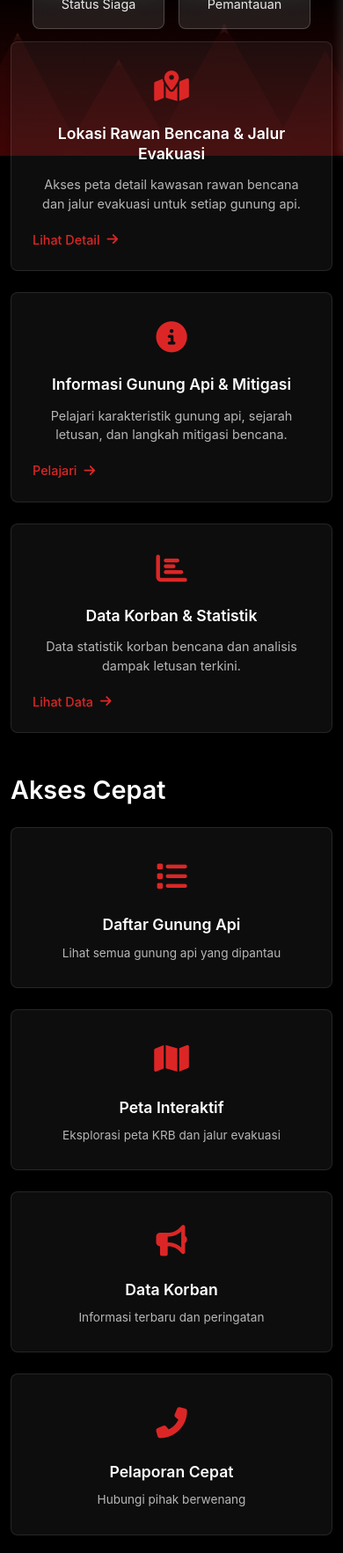
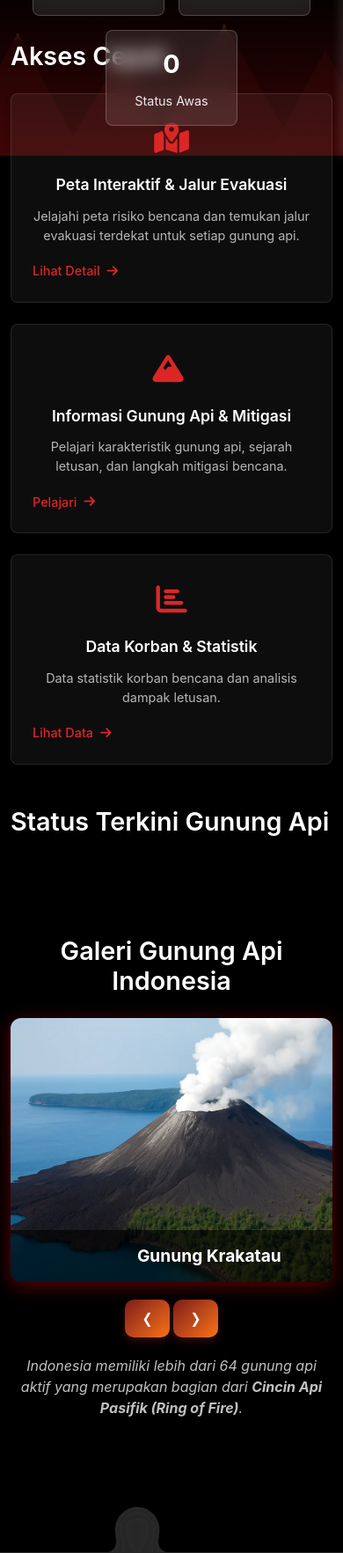
Before and after one commit to dndraamy/Website-Gunung-Meletus, a PHP site: page / in a window 390 px wide. Shown: the part 667-2432 px from the top of the page at 88% size. Run offline with PHP 8.4, Linux system fonts and the light colour scheme; data comes from the database, SQL or seed files in the repository; data that the repository does not hold is empty; some libraries are stand-ins or nearby versions.

Commit message:
update index (bismillah fix)

```diff
--- a/index.php
+++ b/index.php
@@ -1,29 +1,94 @@
 <?php
 include 'koneksi.php';
-$query = $conn->query("SELECT isi_pesan FROM peringatan ORDER BY id DESC LIMIT 1");
-$row = $query->fetch_assoc();
-$pesan = $row ? $row['isi_pesan'] : 'Belum ada peringatan saat ini.';
+
+$pesan_default = 'Sistem memuat data Status Gunung Api. Selalu waspada dan ikuti arahan resmi.';
+
+if ($conn) {
+    try {
+        $query_peringatan = $conn->query("SELECT isi_pesan FROM peringatan ORDER BY id DESC LIMIT 1");
+        if ($query_peringatan && $row = $query_peringatan->fetch_assoc()) {
+            $pesan_default = htmlspecialchars($row['isi_pesan']);
+        }
+    } catch (Exception $e) {
+        error_log("Gagal mengambil data dari tabel peringatan: " . $e->getMessage());
+    }
+}
+
+$gunung_api = [];
+$query_gunung = $conn->query("
+    SELECT id, nama_gunung, lokasi, ketinggian, sejarah, geologi, status, rekomendasi, gambar, tipe_gunung, update_at
+    FROM data_gunung
+    ORDER BY FIELD(status, 'Awas', 'Siaga', 'Waspada', 'Normal'), update_at DESC
+");
+
+if ($query_gunung) {
+    while ($row = $query_gunung->fetch_assoc()) {
+        $gunung_api[] = $row;
+    }
+}
+
+$total_gunung = count($gunung_api);
+$awas_count = 0;
+$siaga_count = 0;
+$waspada_count = 0;
+$normal_count = 0;
+
+$is_awas_active = false;
+$gunung_awas = [];
+
+foreach ($gunung_api as $gunung) {
+    if ($gunung['status'] == 'Awas') {
+        $awas_count++;
+        $is_awas_active = true;
+        $gunung_awas[] = $gunung;
+    } elseif ($gunung['status'] == 'Siaga') {
+        $siaga_count++;
+    } elseif ($gunung['status'] == 'Waspada') {
+        $waspada_count++;
+    } elseif ($gunung['status'] == 'Normal') {
+        $normal_count++;
+    }
+}
+
+if ($awas_count > 0) {
+    $nama_gunung_awas = array_column($gunung_awas, 'nama_gunung');
+
+    $list_gunung = '';
+    $jumlah_awas = count($nama_gunung_awas);
+
+    if ($jumlah_awas === 1) {
+        $list_gunung = $nama_gunung_awas[0];
+    } elseif ($jumlah_awas > 1) {
+        $last_gunung = array_pop($nama_gunung_awas);
+        $list_gunung = implode(', ', $nama_gunung_awas) . ' dan ' . $last_gunung;
+    }
+    $pesan = 'PERINGATAN: ' . $list_gunung . ' dalam Status Awas. Masyarakat dihimbau tidak beraktivitas dalam radius 5 km dari kawah.';
+} else {
+    $pesan = $pesan_default;
+}
 ?>
 
 <!DOCTYPE html>
 <html lang="id">
+
 <head>
     <meta charset="UTF-8">
     <meta name="viewport" content="width=device-width, initial-scale=1.0">
     <title>Sistem Informasi Gunung Api - PVMBG</title>
     <link rel="stylesheet" href="https://cdnjs.cloudflare.com/ajax/libs/font-awesome/6.4.0/css/all.min.css">
     <link rel="stylesheet" href="https://unpkg.com/leaflet@1.7.1/dist/leaflet.css" />
-    <link rel="stylesheet" href="styles_css/index.css" />
+    <link rel="stylesheet" href="styles_css/indexx.css" />
 </head>
+
 <body style="background-color: black;">
 
-    <!-- Alert Banner untuk status penting -->
+    <!-- Alert  -->
     <div class="alert-banner warning">
         <i class="fas fa-exclamation-triangle"></i>
-  <?= htmlspecialchars($pesan) ?>
+        <?= htmlspecialchars($pesan); ?>
     </div>
 
-    <!-- Header -->
+    <!-- Navbar -->
     <header>
         <?php include 'navbar.html' ?>
     </header>
@@ -31,52 +96,55 @@
     <!-- Hero Section -->
     <section class="hero">
         <div class="container">
-            <h2 style="padding-top: 100px;">Pemantauan Aktivitas Gunung Api di Indonesia</h2>
-            <p>Sistem informasi terpadu untuk memantau status terkini gunung api, peta kawasan rawan bencana, dan informasi evakuasi.</p>
-
+            <h2 style="padding-top: 100px;">Portal Pemantauan Gunung Api</h2>
+            <p>Portal yang menyediakan informasi aktivitas gunung api di Indonesia lengkap dengan status, data pemantauan, dan panduan kesiapsiagaan bencana.</p>
             <div class="hero-stats">
                 <div class="stat-box">
-                    <span class="stat-number">160</span>
+                    <span class="stat-number"><?= $total_gunung ?></span>
                     <span class="stat-label">Gunung Api Dipantau</span>
                 </div>
                 <div class="stat-box">
-                    <span class="stat-number">3</span>
-                    <span class="stat-label">Status Awas</span>
+                    <span class="stat-number"><?= $normal_count ?></span>
+                    <span class="stat-label">Status Normal</span>
                 </div>
                 <div class="stat-box">
-                    <span class="stat-number">6</span>
+                    <span class="stat-number"><?= $waspada_count ?></span>
+                    <span class="stat-label">Status Waspada</span>
+                </div>
+                <div class="stat-box">
+                    <span class="stat-number"><?= $siaga_count ?></span>
                     <span class="stat-label">Status Siaga</span>
                 </div>
                 <div class="stat-box">
-                    <span class="stat-number">24/7</span>
-                    <span class="stat-label">Pemantauan</span>
+                    <span class="stat-number"><?= $awas_count ?></span>
+                    <span class="stat-label">Status Awas</span>
                 </div>
             </div>
         </div>
     </section>
 
-    <!-- Main Content -->
+    <!-- Quick Actions -->
     <main class="container main-content">
-        <!-- Features Grid - DIKECILKAN -->
+        <h2 class="section-title">Akses Cepat</h2>
         <section class="features-grid">
             <div class="feature-card">
                 <div class="feature-icon">
                     <i class="fas fa-map-marked-alt"></i>
                 </div>
-                <h3 class="feature-title">Lokasi Rawan Bencana & Jalur Evakuasi</h3>
-                <p class="feature-desc">Akses peta detail kawasan rawan bencana dan jalur evakuasi untuk setiap gunung api.</p>
-                <a href="lokasi_rawan.php" class="feature-link">
+                <h3 class="feature-title">Peta Interaktif & Jalur Evakuasi</h3>
+                <p class="feature-desc">Jelajahi peta risiko bencana dan temukan jalur evakuasi terdekat untuk setiap gunung api.</p>
+                <a href="daftarlokasi.php" class="feature-link">
                     Lihat Detail <i class="fas fa-arrow-right"></i>
                 </a>
             </div>
 
             <div class="feature-card">
                 <div class="feature-icon">
-                    <i class="fas fa-info-circle"></i>
+                    <i class="fas fa-mountain me-2"></i>
                 </div>
                 <h3 class="feature-title">Informasi Gunung Api & Mitigasi</h3>
                 <p class="feature-desc">Pelajari karakteristik gunung api, sejarah letusan, dan langkah mitigasi bencana.</p>
-                <a href="informasi_mitigasi.php" class="feature-link">
+                <a href="info_gunung.php" class="feature-link">
                     Pelajari <i class="fas fa-arrow-right"></i>
                 </a>
             </div>
@@ -86,44 +154,9 @@
                     <i class="fas fa-chart-bar"></i>
                 </div>
                 <h3 class="feature-title">Data Korban & Statistik</h3>
-                <p class="feature-desc">Data statistik korban bencana dan analisis dampak letusan terkini.</p>
-                <a href="data_korban.php" class="feature-link">
+                <p class="feature-desc">Data statistik korban bencana dan analisis dampak letusan.</p>
+                <a href="statistik.php" class="feature-link">
                     Lihat Data <i class="fas fa-arrow-right"></i>
-                </a>
-            </div>
-        </section>
-
-        <!-- Quick Actions -->
-        <section class="quick-actions">
-            <h2 class="section-title">Akses Cepat</h2>
-            <div class="action-cards">
-                <a href="informasi_gunung.php" class="action-card">
-                    <div class="action-icon">
-                        <i class="fas fa-list"></i>
-                    </div>
-                    <div class="action-title">Daftar Gunung Api</div>
-                    <div class="action-desc">Lihat semua gunung api yang dipantau</div>
-                </a>
-                <a href="daftarlokasi.php" class="action-card">
-                    <div class="action-icon">
-                        <i class="fas fa-map"></i>
-                    </div>
-                    <div class="action-title">Peta Interaktif</div>
-                    <div class="action-desc">Eksplorasi peta KRB dan jalur evakuasi</div>
-                </a>
-                <a href="statistik.php" class="action-card">
-                    <div class="action-icon">
-                        <i class="fas fa-bullhorn"></i>
-                    </div>
-                    <div class="action-title">Data Korban</div>
-                    <div class="action-desc">Informasi terbaru dan peringatan</div>
-                </a>
-                <a href="page_kontak.php" class="action-card">
-                    <div class="action-icon">
-                        <i class="fas fa-phone-alt"></i>
-                    </div>
-                    <div class="action-title">Pelaporan Cepat</div>
-                    <div class="action-desc">Hubungi pihak berwenang</div>
                 </a>
             </div>
         </section>
@@ -132,27 +165,21 @@
         <section class="status-section">
             <h2 class="section-title">Status Terkini Gunung Api</h2>
             <div class="status-cards">
-                <?php foreach($gunung_api as $gunung): ?>
-                <div class="status-card <?php echo strtolower($gunung['status']); ?> <?php echo (strpos($gunung['nama'], 'Krakatau') !== false) ? 'highlight' : ''; ?>">
+                <?php foreach ($gunung_awas as $gunung): ?>
+                    <div class="status-card <?php echo strtolower($gunung['status']); ?> <?php echo (strpos($gunung['nama_gunung'], 'Krakatau') !== false) ? 'highlight' : ''; ?>">
                         <div class="status-header">
-                        <h3><?php echo htmlspecialchars($gunung['nama']); ?></h3>
+                            <h3><?php echo htmlspecialchars($gunung['nama_gunung']); ?></h3>
                             <span class="status-level level-<?php echo strtolower($gunung['status']); ?>">
                                 <?php echo $gunung['status']; ?>
                             </span>
                         </div>
-                    <p class="status-update">
-                        <i class="far fa-clock"></i>
-                        Diperbarui: <?php echo date('d F Y, H:i', strtotime($gunung['last_update'])); ?> WIB
-                    </p>
                         <div class="status-details">
                             <p><strong>Lokasi:</strong> <?php echo htmlspecialchars($gunung['lokasi']); ?></p>
                             <p><strong>Ketinggian:</strong> <?php echo number_format($gunung['ketinggian'], 0); ?> mdpl</p>
-                        <p><strong>Koordinat:</strong> <?php echo $gunung['latitude']; ?>, <?php echo $gunung['longitude']; ?></p>
-
-                        <?php if (strpos($gunung['nama'], 'Krakatau') !== false): ?>
+                            <?php if (strpos($gunung['nama_gunung'], 'Krakatau') !== false): ?>
                                 <div class="warning-note">
                                     <strong><i class="fas fa-exclamation-triangle"></i> Peringatan Khusus:</strong>
-                            Aktivitas vulkanik meningkat. Masyarakat dihimbau tidak beraktivitas dalam radius 5 km dari kawah. Waspada potensi tsunami.
+                                    Aktivitas vulkanik meningkat. Masyarakat dihimbau tidak beraktivitas dalam radius 5 km dari kawah.
                                 </div>
                             <?php endif; ?>
                         </div>
@@ -161,111 +188,76 @@
             </div>
         </section>
 
-        <!-- Map Section -->
-        <section class="map-section">
-            <h2 class="section-title">Peta Interaktif Gunung Api</h2>
-            <div class="map-container">
-                <div id="map"></div>
-                <div class="map-actions">
-                    <button class="map-btn" id="krb-toggle">
-                        <i class="fas fa-layer-group"></i> KRB
-                    </button>
-                    <button class="map-btn" id="evacuation-toggle">
-                        <i class="fas fa-route"></i> Evakuasi
-                    </button>
-                    <button class="map-btn" id="fullscreen-toggle">
-                        <i class="fas fa-expand"></i> Layar Penuh
-                    </button>
+        <section class="carousel-section">
+            <h2 class="section-title">Galeri Gunung Api Indonesia</h2>
+            <div class="volcano-carousel-container">
+                <div class="volcano-carousel" id="static-carousel">
+                    <div class="carousel-static-item">
+                        <img src="image/krakatau.jpg" alt="Ilustrasi Gunung 3">
+                        <div class="static-caption">Gunung Krakatau</div>
+                    </div>
+                    <div class="carousel-static-item">
+                        <img src="image/galunggung.jpg" alt="Ilustrasi Gunung 2">
+                        <div class="static-caption">Gunung Galunggung</div>
+                    </div>
+                    <div class="carousel-static-item">
+                        <img src="image/rinjani.jpg" alt="Ilustrasi Gunung 1">
+                        <div class="static-caption">Gunung Rinjani</div>
                     </div>
                 </div>
+            </div>
+            <div class="carousel-nav">
+                <button class="prev-btn" onclick="moveStaticCarousel(-1)">&#10094;</button>
+                <button class="next-btn" onclick="moveStaticCarousel(1)">&#10095;</button>
+            </div>
+            <p class="caption-info">Indonesia memiliki lebih dari <?= $total_gunung ?> gunung api aktif yang merupakan bagian dari <b>Cincin Api Pasifik (Ring of Fire)</b>.</p>
         </section>
     </main>
 
-    <!-- Footer -->
     <footer>
         <?php include 'footer.html' ?>
     </footer>
 
-    <!-- Leaflet JS untuk Peta -->
-    <script src="https://unpkg.com/leaflet@1.7.1/dist/leaflet.js"></script>
+    <script>
+        const staticCarousel = document.getElementById('static-carousel');
+        const staticItems = staticCarousel.querySelectorAll('.carousel-static-item');
+        const totalStaticItems = staticItems.length;
+        let staticIndex = 0;
+        let autoSlideStaticInterval;
 
-    <script>
-        // Inisialisasi peta
-        var map = L.map('map').setView([-2.5489, 118.0149], 5);
-
-        // Tambahkan tile layer yang lebih clean
-        L.tileLayer('https://{s}.basemaps.cartocdn.com/light_all/{z}/{x}/{y}{r}.png', {
-            attribution: '© OpenStreetMap contributors, © CartoDB',
-            subdomains: 'abcd',
-            maxZoom: 19
-        }).addTo(map);
-
-        // Tambahkan marker untuk setiap gunung api
-        <?php foreach($gunung_api as $gunung): ?>
-        // Tentukan warna marker berdasarkan status
-        var markerColor = '#6b7280'; // default gray
-        switch('<?php echo $gunung['status']; ?>') {
-            case 'Awas': markerColor = '#ef4444'; break;
-            case 'Siaga': markerColor = '#f97316'; break;
-            case 'Waspada': markerColor = '#f59e0b'; break;
-            case 'Normal': markerColor = '#10b981'; break;
+        function updateStaticCarousel() {
+            const offset = -staticIndex * 100;
+            staticCarousel.style.transform = `translateX(${offset}%)`;
         }
 
-        // Buat custom icon
-        var volcanoIcon = L.divIcon({
-            html: `<div style="background-color: ${markerColor}; width: 16px; height: 16px; border-radius: 50%; border: 3px solid white; box-shadow: 0 2px 4px rgba(0,0,0,0.2);"></div>`,
-            className: 'volcano-marker',
-            iconSize: [16, 16],
-            iconAnchor: [8, 8]
-        });
+        function moveStaticCarousel(direction) {
+            resetAutoSlideStatic();
+            staticIndex += direction;
+            if (staticIndex >= totalStaticItems) {
+                staticIndex = 0;
+            } else if (staticIndex < 0) {
+                staticIndex = totalStaticItems - 1;
+            }
 
-        var marker = L.marker([<?php echo $gunung['latitude']; ?>, <?php echo $gunung['longitude']; ?>], {icon: volcanoIcon}).addTo(map);
+            updateStaticCarousel();
+        }
 
-        // Popup content
-        var popupContent = `
-            <div style="min-width: 220px; padding: 8px;">
-                <h3 style="margin: 0 0 8px 0; color: #1e293b; font-size: 1.1rem;"><?php echo $gunung['nama']; ?></h3>
-                <div style="display: flex; align-items: center; gap: 8px; margin-bottom: 6px;">
-                    <div style="width: 8px; height: 8px; border-radius: 50%; background: ${markerColor};"></div>
-                    <span style="font-weight: 600; color: ${markerColor};"><?php echo $gunung['status']; ?></span>
-                </div>
-                <p style="margin: 4px 0; font-size: 0.9rem;"><strong>Lokasi:</strong> <?php echo $gunung['lokasi']; ?></p>
-                <p style="margin: 4px 0; font-size: 0.9rem;"><strong>Ketinggian:</strong> <?php echo number_format($gunung['ketinggian'], 0); ?> mdpl</p>
-                <?php if (strpos($gunung['nama'], 'Krakatau') !== false): ?>
-                <div style="background: #fef2f2; border: 1px solid #fecaca; border-radius: 4px; padding: 6px; margin: 8px 0; font-size: 0.8rem; color: #dc2626;">
-                    <strong>⚠️ Peringatan:</strong> Radius bahaya 5 km
-                </div>
-                <?php endif; ?>
-                <div style="margin-top: 10px; text-align: center;">
-                    <a href="gunung_detail.php?id=<?php echo $gunung['id']; ?>" style="background: #1e293b; color: white; padding: 6px 12px; text-decoration: none; border-radius: 4px; font-size: 0.85rem; display: inline-block;">Lihat Detail</a>
-                </div>
-            </div>
-        `;
+        function startAutoSlideStatic() {
+            autoSlideStaticInterval = setInterval(() => {
+                moveStaticCarousel(1);
+            }, 4000);
+        }
 
-        marker.bindPopup(popupContent);
-        <?php endforeach; ?>
+        function resetAutoSlideStatic() {
+            clearInterval(autoSlideStaticInterval);
+            startAutoSlideStatic();
+        }
 
-        // Fungsi untuk toggle KRB
-        document.getElementById('krb-toggle').addEventListener('click', function() {
-            alert('Fitur KRB akan ditampilkan di peta interaktif');
-        });
-
-        // Fungsi untuk toggle jalur evakuasi
-        document.getElementById('evacuation-toggle').addEventListener('click', function() {
-            alert('Fitur Jalur Evakuasi akan ditampilkan di peta interaktif');
-        });
-
-        // Fungsi fullscreen
-        document.getElementById('fullscreen-toggle').addEventListener('click', function() {
-            var elem = document.getElementById('map');
-            if (!document.fullscreenElement) {
-                if (elem.requestFullscreen) {
-                    elem.requestFullscreen();
-                }
+        document.addEventListener('DOMContentLoaded', () => {
+            if (totalStaticItems > 1) {
+                startAutoSlideStatic();
             } else {
-                if (document.exitFullscreen) {
-                    document.exitFullscreen();
-                }
+                document.querySelector('.carousel-nav').style.display = 'none';
             }
         });
     </script>
--- a/styles_css/index.css
+++ b/styles_css/indexx.css
@@ -4,7 +4,6 @@
   --secondary-red: #dc2626;
   --accent-orange: #f97316;
   --accent-amber: #d97706;
-  --bg-light: #f8fafc;
   --bg-white: #ffffff;
   --text-primary: #1e293b;
   --text-secondary: #64748b;
@@ -18,16 +17,7 @@
   --siaga: #f97316;
   --awas: #ef4444;
 
-  --primary: var(--text-primary);
   --primary-dark-theme: var(--primary-dark);
-  --secondary: var(--text-secondary);
-  --accent: var(--secondary-red);
-  --light: var(--bg-light);
-  --dark: var(--text-primary);
-  --text: var(--text-primary);
-  --text-light: var(--text-secondary);
-  --border: var(--border-color);
-
   --shadow: var(--shadow-md);
   --shadow-hover: var(--shadow-lg);
   --transition: all 0.3s cubic-bezier(0.4, 0, 0.2, 1);
@@ -46,11 +36,11 @@
   background-attachment: fixed;
   min-height: 100vh;
   position: relative;
-  color: var(--text);
+  color: var(--bg-white);
   line-height: 1.6;
-  font-family: 'Segoe UI', Tahoma, Geneva, Verdana, sans-serif;
 }
 
+/* Background/Gradient Gunung */
 body::before {
   content: '';
   position: fixed;
@@ -173,7 +163,7 @@
   font-weight: 600;
 }
 
-/* Features Grid - DIKECILKAN */
+/* Features Grid (Quick Actions) */
 .features-grid {
   display: grid;
   grid-template-columns: repeat(auto-fit, minmax(280px, 1fr));
@@ -238,52 +228,6 @@
   gap: 0.8rem;
 }
 
-/* Quick Actions */
-.quick-actions {
-  margin-bottom: 3rem;
-}
-
-.action-cards {
-  display: grid;
-  grid-template-columns: repeat(auto-fit, minmax(200px, 1fr));
-  gap: 1.5rem;
-}
-
-.action-card {
-  background: rgba(255, 255, 255, 0.05);
-  border-radius: var(--radius);
-  padding: 1.8rem 1.2rem;
-  box-shadow: var(--shadow);
-  transition: var(--transition);
-  text-align: center;
-  text-decoration: none;
-  color: white;
-  border: 1px solid rgba(255, 255, 255, 0.1);
-}
-
-.action-card:hover {
-  transform: translateY(-3px);
-  box-shadow: var(--shadow-hover);
-  border-color: var(--secondary-red);
-}
-
-.action-icon {
-  font-size: 2.2rem;
-  margin-bottom: 1rem;
-  color: var(--secondary-red);
-}
-
-.action-title {
-  font-size: 1.1rem;
-  font-weight: 600;
-  margin-bottom: 0.5rem;
-  color: white;
-}
-
-.action-desc {
-  font-size: 0.85rem;
-  color: rgba(255, 255, 255, 0.7);
-}
 
 /* Status Section */
 .status-section {
@@ -371,15 +315,6 @@
   background-color: var(--awas);
 }
 
-.status-update {
-  font-size: 0.85rem;
-  color: rgba(255, 255, 255, 0.7);
-  margin-bottom: 1rem;
-  display: flex;
-  align-items: center;
-  gap: 0.5rem;
-}
-
 .status-details {
   margin-top: auto;
 }
@@ -411,146 +346,92 @@
   margin-bottom: 0.3rem;
 }
 
-/* Map Section */
-.map-section {
-  margin-bottom: 3rem;
+/* --- CAROUSEL STATIS SECTION STYLES --- */
+
+.carousel-section {
+  padding: 40px 0;
+  background-color: transparent;
+  text-align: center;
 }
 
-.map-container {
-  background: rgba(255, 255, 255, 0.05);
-  border-radius: var(--radius);
+.volcano-carousel-container {
   overflow: hidden;
-  box-shadow: var(--shadow);
-  height: 500px;
   position: relative;
+  max-width: 900px;
+  margin: 0 auto;
+  border-radius: 12px;
+  box-shadow: 0 4px 20px rgba(96, 0, 0, 1);
 }
 
-#map {
-  height: 100%;
-  width: 100%;
+#static-carousel {
+  display: flex;
+  transition: transform 0.5s ease-in-out;
 }
 
-.map-actions {
-  position: absolute;
-  top: 1rem;
-  right: 1rem;
-  display: flex;
-  gap: 0.5rem;
-  z-index: 1000;
+.carousel-static-item {
+  min-width: 100%;
+  flex-shrink: 0;
+  position: relative;
+  height: 450px;
 }
 
-.map-btn {
-  background: rgba(255, 255, 255, 0.1);
-  border: 1px solid rgba(255, 255, 255, 0.2);
-  padding: 0.5rem 1rem;
-  border-radius: 6px;
-  box-shadow: var(--shadow);
-  cursor: pointer;
-  font-weight: 500;
-  transition: var(--transition);
-  display: flex;
-  align-items: center;
-  gap: 0.5rem;
-  font-size: 0.9rem;
-  color: white;
+.carousel-static-item img {
+  width: 100%;
+  height: 100%;
+  object-fit: cover;
+  display: block;
 }
 
-.map-btn:hover {
-  background: var(--primary-dark);
+.static-caption {
+  position: absolute;
+  bottom: 0;
+  left: 0;
+  width: 100%;
+  background: rgba(0, 0, 0, 0.6);
   color: white;
+  padding: 15px 10px;
+  font-size: 1.2em;
+  font-weight: bold;
+  text-align: center;
 }
 
-/* News Section */
-.news-section {
-  margin-bottom: 3rem;
+.caption-info {
+  color: #ffffffc0;
+  margin-top: 20px;
+  font-style: italic;
 }
 
-.news-cards {
-  display: grid;
-  grid-template-columns: repeat(auto-fit, minmax(320px, 1fr));
-  gap: 1.5rem;
+/* Navigasi */
+.carousel-nav {
+  text-align: center;
+  margin-top: 20px;
 }
 
-.news-card {
-  background: rgba(255, 255, 255, 0.05);
-  border-radius: var(--radius);
-  overflow: hidden;
-  box-shadow: var(--shadow);
-  transition: var(--transition);
-  display: flex;
-  flex-direction: column;
-  height: 100%;
+.prev-btn, .next-btn {
+  background: linear-gradient(
+    135deg,
+    var(--primary-dark) 0%,
+    var(--accent-orange) 100%
+  );
   color: white;
-}
-
-.news-card:hover {
-  transform: translateY(-2px);
-  box-shadow: var(--shadow-hover);
-}
-
-.news-image {
-  height: 180px;
-  background: linear-gradient(135deg, var(--primary-dark) 0%, var(--secondary-red) 100%);
-  background-size: cover;
-  background-position: center;
-}
-
-.news-content {
-  padding: 1.5rem;
-  flex-grow: 1;
-  display: flex;
-  flex-direction: column;
-}
-
-.news-date {
-  font-size: 0.85rem;
-  color: rgba(255, 255, 255, 0.7);
-  margin-bottom: 0.5rem;
-  display: flex;
-  align-items: center;
-  gap: 0.5rem;
-}
-
-.news-title {
-  font-size: 1.2rem;
+  border: none;
+  border-radius: 10px;
+  padding: 0.6rem 1.2rem;
   font-weight: 600;
-  margin-bottom: 1rem;
-  color: white;
-  line-height: 1.4;
-}
-
-.news-excerpt {
-  margin-bottom: 1.5rem;
-  color: rgba(255, 255, 255, 0.9);
-  flex-grow: 1;
-}
-
-.read-more {
-  color: var(--secondary-red);
-  font-weight: 500;
   text-decoration: none;
   display: inline-flex;
   align-items: center;
-  gap: 0.3rem;
-  transition: var(--transition);
-  margin-top: auto;
+  gap: 0.5rem;
+  transition: all 0.3s ease;
+  box-shadow: 0 4px 10px rgba(127, 29, 29, 0.4);
 }
 
-.read-more:hover {
-  gap: 0.5rem;
+.prev-btn:hover, .next-btn:hover {
+  background: var(--secondary-red);
 }
 
 /* Responsive */
 @media (max-width: 768px) {
-  .header-content {
-    flex-direction: column;
-    gap: 1rem;
-  }
-
-  nav ul {
-    flex-wrap: wrap;
-    justify-content: center;
-  }
 
   .hero h2 {
     font-size: 2rem;
@@ -581,17 +462,14 @@
   body::before {
     height: 200px;
   }
+
+  .carousel-static-item {
+    height: 300px;
+  }
 }
 
 @media (max-width: 480px) {
-  .status-cards,
-  .news-cards,
-  .action-cards {
+  .status-cards {
     grid-template-columns: 1fr;
   }
-
-  .map-actions {
-    flex-direction: column;
-    right: 0.5rem;
-  }
 }
```
Lines whose indentation alone changed are shown as unchanged.
